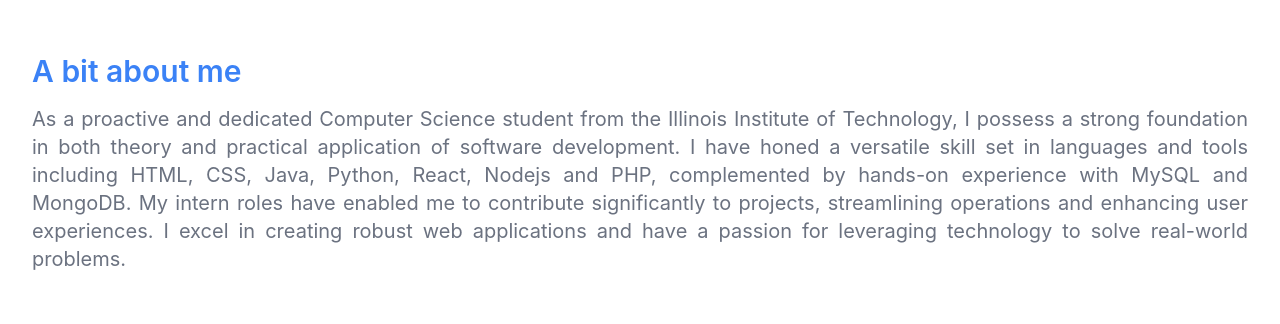
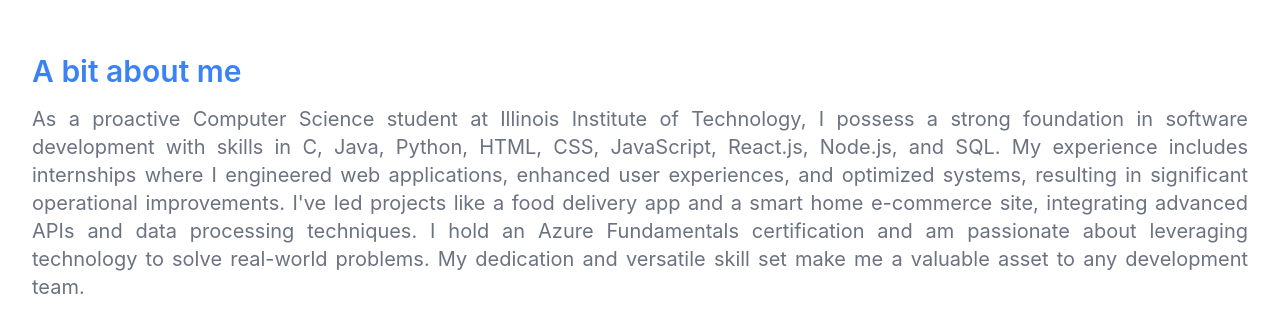
Before and after one commit to vijay0772/VijayPortfolio, a React (Create React App) app: page / in a window 1280 px wide. Shown: the part 939-1263 px from the top of the page. Built offline with nearby package versions, Linux system fonts and the light colour scheme.

Commit message:
Updated about content

```diff
--- a/src/views/About.jsx
+++ b/src/views/About.jsx
@@ -29,8 +29,7 @@
                   ? "mt-4 text-xl text-justify text-gray-500"
                   : "mt-4 text-xl text-justify text-white"
               }
-            >
-              As a proactive and dedicated Computer Science student from the Illinois Institute of Technology, I possess a strong foundation in both theory and practical application of software development. I have honed a versatile skill set in languages and tools including HTML, CSS, Java, Python, React, Nodejs and PHP, complemented by hands-on experience with MySQL and MongoDB. My intern roles have enabled me to contribute significantly to projects, streamlining operations and enhancing user experiences. I excel in creating robust web applications and have a passion for leveraging technology to solve real-world problems.
+            >As a proactive Computer Science student at Illinois Institute of Technology, I possess a strong foundation in software development with skills in C, Java, Python, HTML, CSS, JavaScript, React.js, Node.js, and SQL. My experience includes internships where I engineered web applications, enhanced user experiences, and optimized systems, resulting in significant operational improvements. I've led projects like a food delivery app and a smart home e-commerce site, integrating advanced APIs and data processing techniques. I hold an Azure Fundamentals certification and am passionate about leveraging technology to solve real-world problems. My dedication and versatile skill set make me a valuable asset to any development team.
             </p>
           </motion.div>
           <motion.div
```
